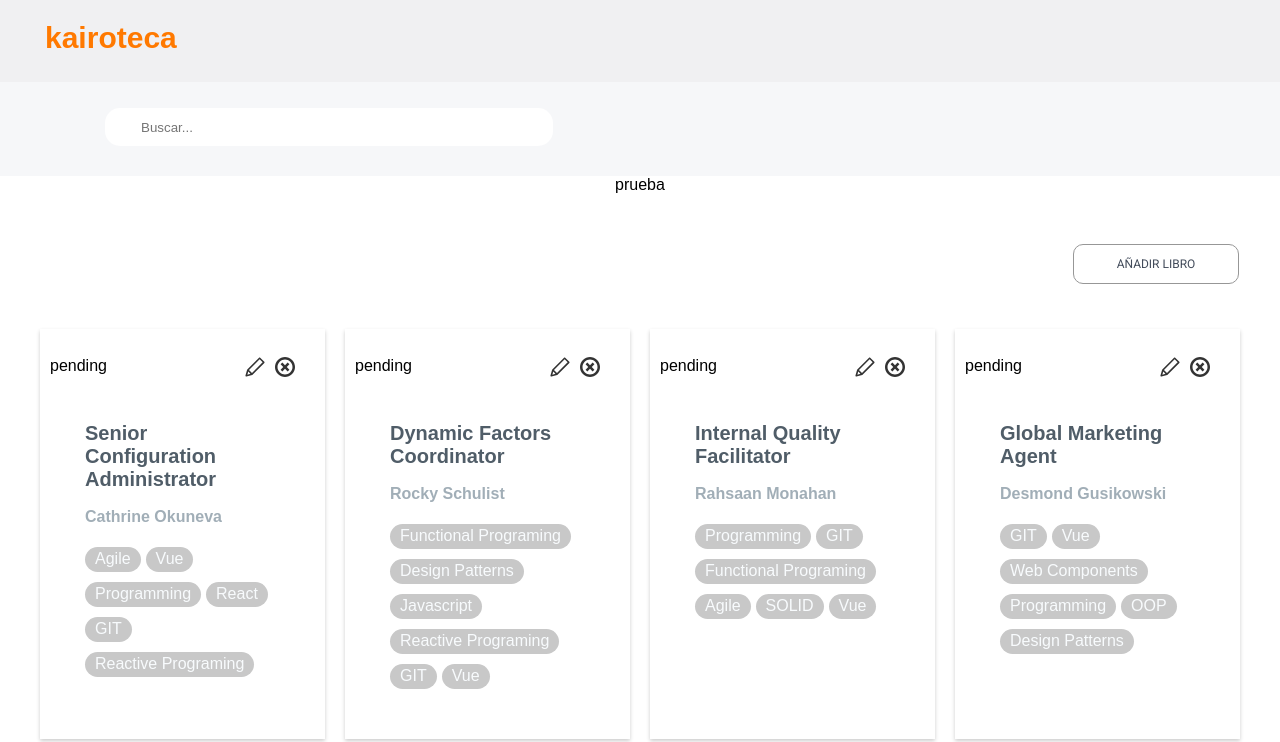
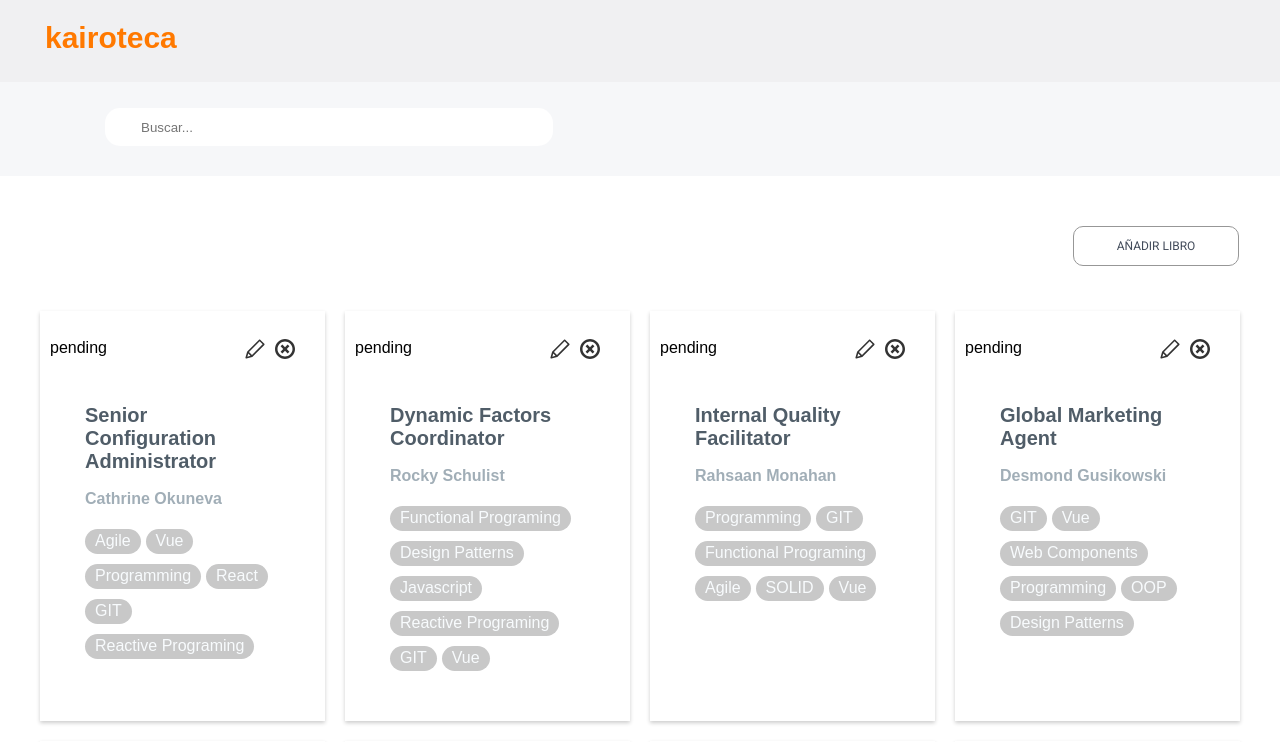
Before and after one commit to esterlegaz/easley-s4-kairoteca, a React (Create React App) app: page / in a window 1280 px wide. Shown: the top 742 px of the page. Built offline with nearby package versions, Linux system fonts and the light colour scheme.

Commit message:
feature:add class after closing pop up

```diff
--- a/src/App.js
+++ b/src/App.js
@@ -19,7 +19,7 @@ class App extends Component {
       chipData: [],
       deletePopup: false,
       popId: '',
-      bookId:'',
+      deleteAnimation:'',
       newBook: {
         title: '',
         author: '',
@@ -40,7 +40,6 @@ class App extends Component {
     this.handleChip = this.handleChip.bind(this);
     this.handleChange = this.handleChange.bind(this);
     this.createBook = this.createBook.bind(this);
-    this.timeOutDeleteBook = this.timeOutDeleteBook.bind(this);
     this.confirmDelete = this.confirmDelete.bind(this);
   }
 
@@ -102,35 +101,27 @@ class App extends Component {
   async deleteBook(e) {
     this.paintList();
     const {popId} = this.state
-    //const bookId = parseInt(e.currentTarget.getAttribute('data-id'));
     const result = await api.deleteBook(popId);
     this.setState({
-      //deletePopup: !this.state.deletePopup,
       popId: '',
+      deleteAnimation:''
     })
     return result;
-  }
-
-  timeOutDeleteBook() {
-    setTimeout(this.deleteBook,6000);
   }
 
   confirmDelete() {
     this.setState({
       deletePopup: !this.state.deletePopup,
-      //popId:''
+      deleteAnimation: 'delete__book'
     });
-    this.timeOutDeleteBook();
+    setTimeout(this.deleteBook,4000);
   }
 
   toggleDeletePopup(e) {
     const newId = parseInt(e.currentTarget.getAttribute('data-popid'));
-    //const bookId = parseInt(e.currentTarget.getAttribute('data-id'));
-
     this.setState({
       deletePopup: !this.state.deletePopup,
       popId: newId,
-      //bookId: bookId
     });
   }
 
@@ -162,7 +153,7 @@ class App extends Component {
 
         <Switch>
           <Route exact path="/" render={() => (
-            <Main popId={this.state.popId} toggleDeletePopup={this.toggleDeletePopup}  deleteBook={this.confirmDelete} getFilter={this.getFilter} bookList={this.filterBookList()} haveBooks={this.state.haveBooks} togglePopup={this.togglePopup} statePopUp={this.state.deletePopup} />
+            <Main popId={this.state.popId} toggleDeletePopup={this.toggleDeletePopup}  deleteBook={this.confirmDelete} getFilter={this.getFilter} bookList={this.filterBookList()} haveBooks={this.state.haveBooks} togglePopup={this.togglePopup} statePopUp={this.state.deletePopup} deleteAnimation={this.state.deleteAnimation} />
           )} />
 
           <Route path="/book/:id" render={props => <ViewDetail match={props.match} bookList={this.state.bookList} />} />
--- a/src/components/Detail/DeletePopup.js
+++ b/src/components/Detail/DeletePopup.js
@@ -8,7 +8,7 @@ class DeletePopup extends Component {
         <div className="delete__popup--content">
           <div className="delete__pop-up--title">¿Seguro que quieres eliminar este libro?</div>
           <div className="delete__pop-up--btn-container">
-            <button className="delete__pop-up--btn" onClick={this.props.deleteBook}>Sí</button>
+            <button className="delete__pop-up--btn" data-id={this.props.id} onClick={this.props.deleteBook}>Sí</button>
             <button className="delete__pop-up--btn" onClick={this.props.toggleDeletePopup}>No</button>
           </div>
         </div>
--- a/src/components/Detail/Icons.js
+++ b/src/components/Detail/Icons.js
@@ -18,7 +18,7 @@ class Icons extends Component {
     return (
       <div className="icons__wrapper">
         <button className="card__detail--icons icons__edit"></button>
-        <button className="card__detail--icons icons__delete" data-id={this.props.id} data-popid={this.props.id} onClick={this.props.toggleDeletePopup}></button>
+        <button className="card__detail--icons icons__delete" data-popid={this.props.id} onClick={this.props.toggleDeletePopup}></button>
         {this.showDeletePopup(this.props.statePopUp, this.props.id, this.props.popId)}
       </div>
     )
--- a/src/components/Layout/Main.js
+++ b/src/components/Layout/Main.js
@@ -8,11 +8,10 @@ class Main extends Component {
     return (
       <Fragment>
         <Filter getFilter={this.props.getFilter} />
-        <div className="prueba delete__book">prueba</div>
         <div className="main__addbook--container">
           <button className="main__addbook--btn" onClick={this.props.togglePopup}>Añadir libro</button>
         </div>
-        <List popId={this.props.popId} toggleDeletePopup={this.props.toggleDeletePopup}  deleteBook={this.props.deleteBook} bookList={this.props.bookList} haveBooks={this.props.haveBooks} statePopUp={this.props.statePopUp}/>
+        <List popId={this.props.popId} toggleDeletePopup={this.props.toggleDeletePopup} deleteBook={this.props.deleteBook} bookList={this.props.bookList} haveBooks={this.props.haveBooks} statePopUp={this.props.statePopUp} deleteAnimation={this.props.deleteAnimation}/>
       </Fragment>
     );
   }
--- a/src/components/Main/List.js
+++ b/src/components/Main/List.js
@@ -10,7 +10,7 @@ class List extends Component {
           <ul className="book__container">
             {this.props.bookList.map(item => {
               return (
-                <li key={item.id} className="book__list">
+                <li key={item.id} className={`book__list ${this.props.deleteAnimation}`}>
                   <CardDetail popId={this.props.popId} toggleDeletePopup={this.props.toggleDeletePopup}  deleteBook={this.props.deleteBook} item={item} statePopUp={this.props.statePopUp}/>
                 </li>
               )
--- a/src/stylesheets/components/_list.scss
+++ b/src/stylesheets/components/_list.scss
@@ -45,9 +45,3 @@
         color: white;
     }
 }
-.prueba {
-    display: flex;
-    justify-content: center;
-    align-items: center;
-    overflow: hidden;
-}
```
